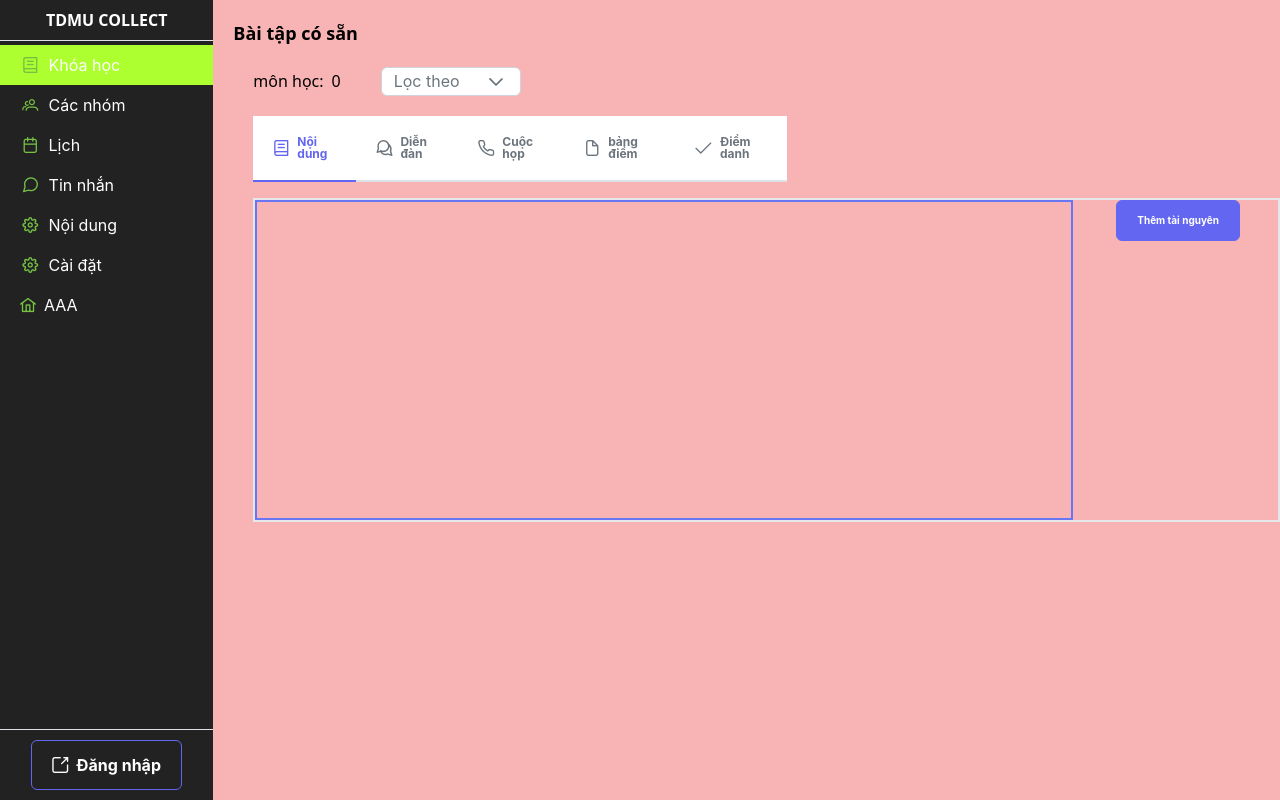
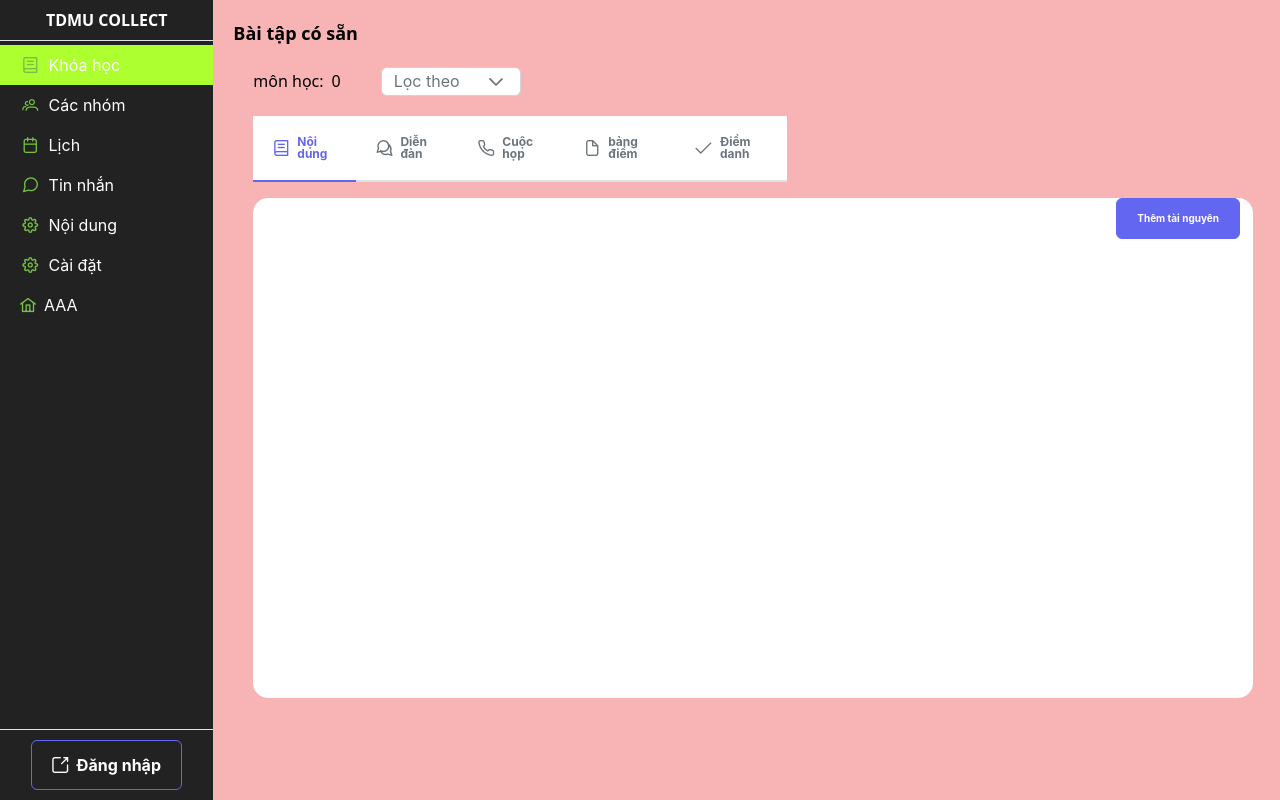
Before and after one commit to nvmttq/dacsn, a React (Create React App) app in the folder JoinProject/client/: page /content in a window 1280 px wide. Built offline with nearby package versions, Linux system fonts and the light colour scheme.

Commit message:
70% nội dung

```diff
--- a/JoinProject/client/src/components/Contents.js
+++ b/JoinProject/client/src/components/Contents.js
@@ -4,13 +4,14 @@ import { Button } from "primereact/button";
 function Contents() {
     const [turnButton, setTurnButton] = useState(false);
     return (
-        <>
-            <button className=" bg-sky-500  text-white text-xs px-4 py-2 mt-20 mr-20 rounded hover:bg-blue-600  absolute right-0">
-                <text className="font-bold color-white">Thêm tài nguyên</text>
-            </button>
-        </>
+        <div className="h-auto w-auto mt-4 ml-10">
+            <div className="absolute end-10">
+                <Button label="Thêm tài nguyên" style={{ fontSize: 10 }} />
+            </div>
+            <div className="h-[500px] w-[1000px] bg-white rounded-[15px]">
 
-
+            </div>
+        </div>
     )
 }
 
--- a/JoinProject/client/src/pages/NoiDung.js
+++ b/JoinProject/client/src/pages/NoiDung.js
@@ -74,19 +74,7 @@ export default function NoiDung() {
           />
         </div>
       </div>
-      {activeIndex === 0 && (
-        <>
-          <div className="h-auto w-auto border-2 mt-4 ml-10">
-            <div className="absolute end-10">
-              <Button label="Thêm tài nguyên" style={{ fontSize: 10 }} />
-            </div>
-            <div className="h-80 w-4/5 border-2 border-indigo-500/100">
-
-            </div>
-          </div>
-
-        </>
-      )
+      {activeIndex === 0 && <Contents />
       }
       {activeIndex === 1 && <Posts />}
     </>
```
